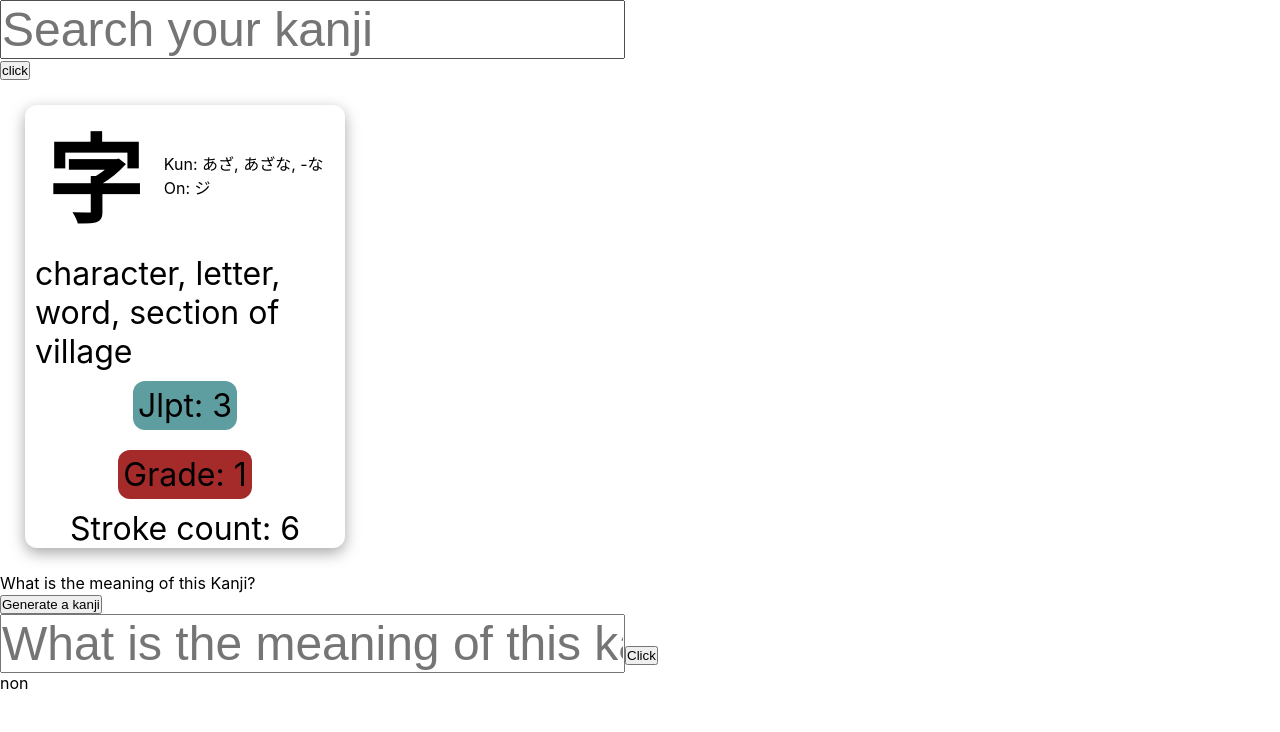
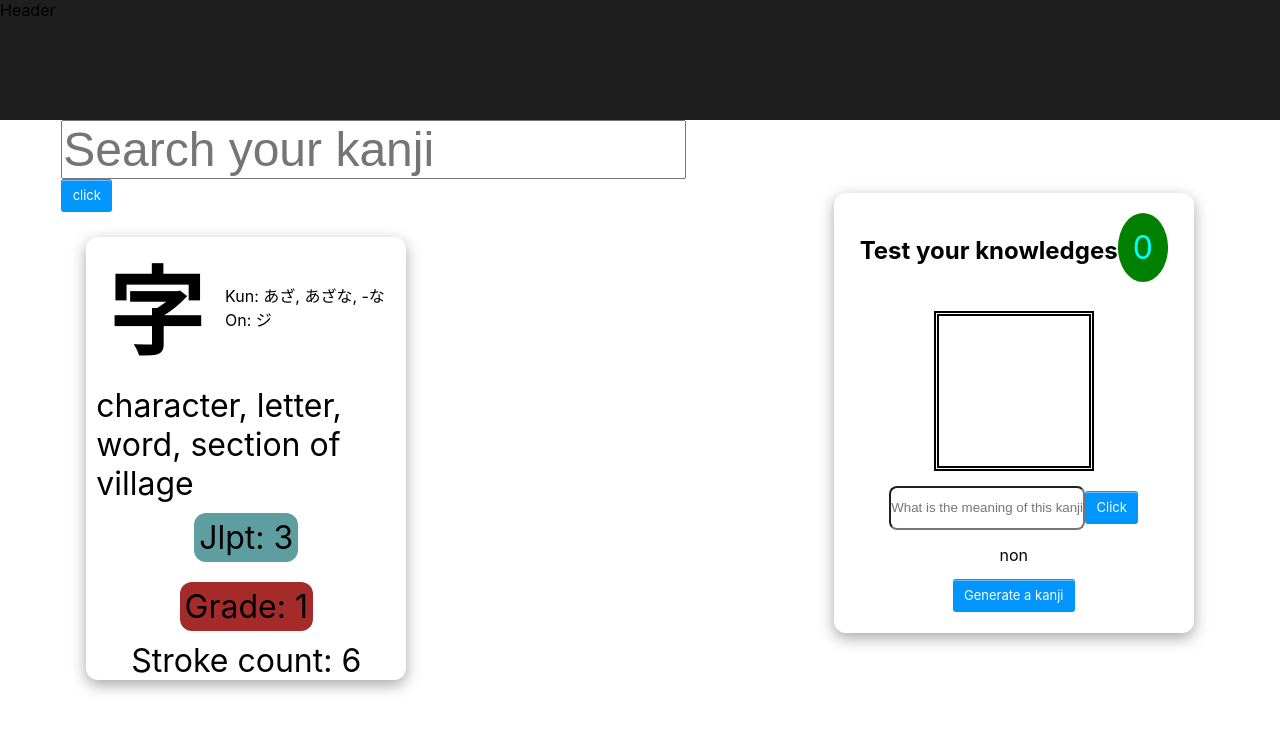
Before and after one commit to RobinDela/Kanji-memorizer, a React (Create React App) app in the folder client/frontend/: page / in a window 1280 px wide. Shown: the top 732 px of the page. Built offline with nearby package versions, Linux system fonts and the light colour scheme; no server answers.

Commit message:
Styles + color logic

```diff
--- a/client/frontend/src/App.tsx
+++ b/client/frontend/src/App.tsx
@@ -1,15 +1,21 @@
 import './styles/KanjiInformations.css'
 import './styles/Quizz.css'
+import './styles/Header.css'
+import './styles/App.css'
 
 import KanjiQuizz from './components/KanjiQuizz';
 import SearchBar from "./components/SearchBar";
+import Header from './components/Header';
 
 const App = () => {
 
   return (
     <div className="App">
-      <SearchBar />
-      <KanjiQuizz />
+      <Header />
+      <div className="search-quizz">
+        <SearchBar />
+        <KanjiQuizz />
+      </div>
     </div>
   );
 
--- /dev/null
+++ b/client/frontend/src/components/Header.tsx
@@ -0,0 +1,11 @@
+import React from 'react'
+
+function Header() {
+    return (
+        <div className='header'>
+            <div>Header</div>
+        </div>
+    )
+}
+
+export default Header
--- a/client/frontend/src/components/KanjiQuizz.tsx
+++ b/client/frontend/src/components/KanjiQuizz.tsx
@@ -6,13 +6,14 @@ import axios from "axios";
 function KanjiQuizz() {
 
     const [allKanjiByGrade, setAllKanjiByGrade] = useState([])
-    const [randomKanjiByGrade, setSingleKanjiByGrade] = useState('')
+    const [randomKanjiByGrade, setSingleKanjiByGrade] = useState('出')
     const [randomKanjiInformations, setRandomKanjiInformations] = useState([])
     const [meaning, setMeaning] = useState("");
     const [error, setError] = useState([])
+    const [score, setScore] = useState(0)
 
     useEffect(() => {
-        axios(`https://kanjiapi.dev/v1/kanji/grade-3`).then((response) => {
+        axios(`https://kanjiapi.dev/v1/kanji/grade-1`).then((response) => {
             setAllKanjiByGrade(response.data);
         })
     }, []);
@@ -23,52 +24,60 @@ function KanjiQuizz() {
         setSingleKanjiByGrade(allKanjiByGrade[randomNumber])
         getrandomInformationKanji(randomKanjiByGrade)
         setMeaning('')
-        console.log('All kanji', allKanjiByGrade)
-        console.log('Random kanji', randomKanjiByGrade)
     };
 
     const getrandomInformationKanji = async (randomKanjiByGrade) => {
         await axios(`https://kanjiapi.dev/v1/kanji/${randomKanjiByGrade}`).then((response) => {
             setRandomKanjiInformations(response.data);
-            console.log(randomKanjiInformations)
         })
     };
+
     const handleChange = (e) => {
         setMeaning(e.target.value.toLowerCase())
-    }
+    };
+
     const handleClick = () => {
-        console.log("meaning", meaning)
         if (randomKanjiInformations.meanings.includes(meaning)) {
             setError('Well done')
+            setScore(score + 1)
         }
         else if (meaning === "") {
             setError("Please write something")
         }
-        else { setError('This is incorrect') }
+        else {
+            setError('This is incorrect')
+            setScore(score - 1)
+        }
         setMeaning('')
-        console.log("error", error);
-
-    }
-
+    };
 
     return (
-        <div>
-            <p> What is the meaning of this Kanji?</p>
-            <p>{error}</p>
-            <button className="button-generate" onClick={generateRandomKanji}>Generate a kanji</button>
+        <>
+            <div className="quizz-main-div">
+                <div className="quizz-title-score">
+                    <h2>Test your knowledges</h2>
+                    <div className="score" style={score >= 0 ? { backgroundColor: "green" } : { backgroundColor: "red" }}>{score}</div>
+                </div>
+                <p style={error === 'Well done' ? { backgroundColor: "green" } : { backgroundColor: "red" }}>{error}</p>
+                <div className="quizz-kanji">
                     <h1>{randomKanjiInformations.kanji}</h1>
+                </div>
+                <div className="quizz-form">
                     <form>
                         <input
-                    className="search-bar"
+                            className="quizz-search-bar"
                             value={meaning}
                             type="text"
                             placeholder="What is the meaning of this kanji?"
                             onChange={(e) => handleChange(e)}
                         />
-                <button className="button-validate-input" type="button" onClick={handleClick}>Click</button>
+                        <button className="button-validate" type="button" onClick={handleClick}>Click</button>
                     </form>
+                </div>
                 <p>{randomKanjiInformations.meanings ? randomKanjiInformations.meanings.map((x) => x) : "non"}</p>
+                <button className="button-validate" onClick={generateRandomKanji}>Generate a kanji</button>
             </div>
+        </>
     )
 };
 
--- a/client/frontend/src/components/SearchBar.tsx
+++ b/client/frontend/src/components/SearchBar.tsx
@@ -49,7 +49,7 @@ const SearchBar = () => {
     }
 
     return (
-        <div className="App">
+        <div>
             <form onSubmit={handleClick}>
                 <input
                     className="search-bar"
@@ -58,7 +58,7 @@ const SearchBar = () => {
                     onChange={(e) => handleChange(e)}
                 />
             </form>
-            <button type="button" onClick={handleClick}>click</button>
+            <button className="button-validate" type="button" onClick={handleClick}>click</button>
             <div>
                 <KanjiInformationsDisplay dataKanji={dataKanji} />
             </div>
--- /dev/null
+++ b/client/frontend/src/styles/App.css
@@ -0,0 +1,6 @@
+.search-quizz {
+    display: flex;
+    justify-content: space-around;
+    align-items: center;
+
+}
--- /dev/null
+++ b/client/frontend/src/styles/Header.css
@@ -0,0 +1,5 @@
+.header {
+    height: 15vh;
+    width: 100vw;
+    background-color: #1f1f1f;
+}
--- a/client/frontend/src/styles/KanjiInformations.css
+++ b/client/frontend/src/styles/KanjiInformations.css
@@ -7,7 +7,7 @@
   box-shadow: rgba(0, 0, 0, 0.35) 0px 5px 15px;
   border-radius: 12px;
   width: 25vw;
-  min-height: 30vh;
+  min-height: 50vh;
   margin: 25px;
 }
 
@@ -24,7 +24,6 @@
   align-items: center;
   font-size: 2rem;
   margin: 10px;
-
 }
 
 h1 {
@@ -36,7 +35,6 @@ h1 {
   background-color: cadetblue;
   margin: 10px;
   padding: 5px;
-
 }
 
 .grade {
--- a/client/frontend/src/styles/Quizz.css
+++ b/client/frontend/src/styles/Quizz.css
@@ -0,0 +1,87 @@
+.quizz-main-div {
+    box-shadow: rgba(0, 0, 0, 0.35) 0px 5px 15px;
+    border-radius: 12px;
+    width: 25vw;
+    min-height: 50vh;
+    margin: 25px;
+    display: flex;
+    flex-direction: column;
+    align-items: center;
+    justify-content: space-between;
+    padding: 20px;
+}
+
+.quizz-search-bar {
+    width: 15vw;
+    height: 5vh;
+    border-radius: 8px;
+    ;
+}
+
+.quizz-kanji {
+    height: 150px;
+    width: 150px;
+    border: thick double black;
+    text-align: center;
+    vertical-align: middle;
+}
+
+.quizz-form {
+    display: flex;
+    justify-content: space-around;
+}
+
+.quizz-title-score {
+    display: flex;
+    justify-content: space-around;
+    align-items: baseline;
+}
+
+.score {
+    background-color: green;
+    padding: 15px;
+    border-radius: 50%;
+    color: cyan;
+    font-weight: 400;
+    font-size: 2rem;
+}
+
+.button-validate {
+    background-color: #0095ff;
+    border: 1px solid transparent;
+    border-radius: 3px;
+    box-shadow: rgba(255, 255, 255, .4) 0 1px 0 0 inset;
+    box-sizing: border-box;
+    color: #fff;
+    cursor: pointer;
+    display: inline-block;
+    font-family: -apple-system, system-ui, "Segoe UI", "Liberation Sans", sans-serif;
+    font-size: 13px;
+    font-weight: 400;
+    line-height: 1.15385;
+    margin: 0;
+    outline: none;
+    padding: 8px .8em;
+    position: relative;
+    text-align: center;
+    text-decoration: none;
+    user-select: none;
+    -webkit-user-select: none;
+    touch-action: manipulation;
+    vertical-align: baseline;
+    white-space: nowrap;
+}
+
+.button-validate:hover,
+.button-validate:focus {
+    background-color: #07c;
+}
+
+.button-validate:focus {
+    box-shadow: 0 0 0 4px rgba(0, 149, 255, .15);
+}
+
+.button-validate:active {
+    background-color: #0064bd;
+    box-shadow: none;
+}
```
Lines whose indentation alone changed are shown as unchanged.
